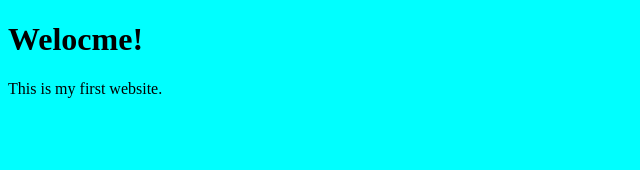
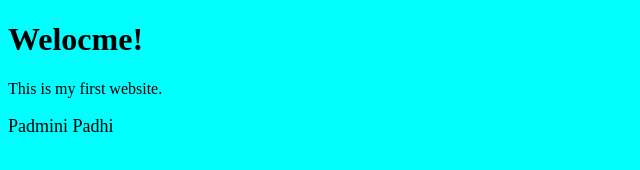
Before and after one commit to litanpranab/litanpranab.github.io, a plain HTML site: page index.html in a window 1280 px wide. Shown: the whole page, without its empty margins (0-640 px from the left). Drawn offline with Linux system fonts and the light colour scheme.

Commit message:
add name

```diff
--- a/index.html
+++ b/index.html
@@ -7,6 +7,7 @@
     <body style="background-color: aqua;">
         <h1>Welocme!</h1>
         <P>This is my first website.</P>
+        <P style="font-size: large;">Padmini Padhi</P>
     </body>
 
 </html>
```
